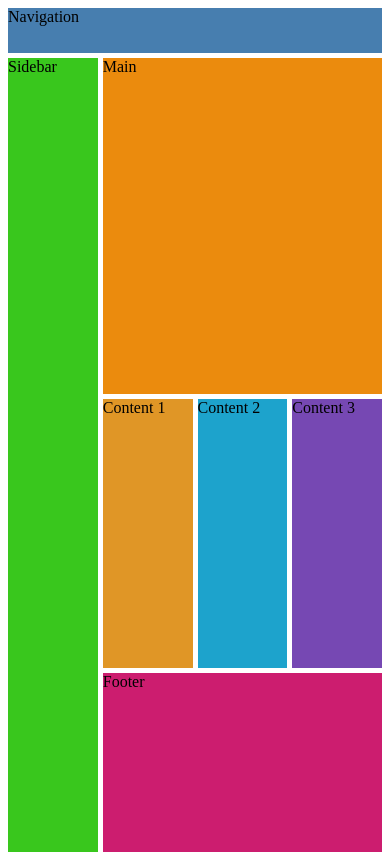
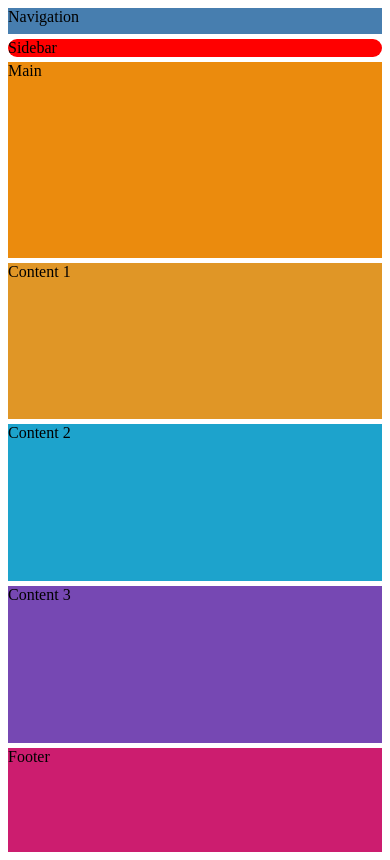
Before and after one commit to AbdallahJay/css-Grid-Layout, a plain HTML site: page index.html in a window 390 px wide. Drawn offline with Linux system fonts and the light colour scheme.

Commit message:
cssGridLayoutchanges

```diff
--- a/style.css
+++ b/style.css
@@ -39,3 +39,21 @@ footer{
     background-color: #cc1d6f;
     grid-area: footer;
 }
+@media(max-width:576px){
+    .container{
+        grid-template-columns: 1fr;
+        grid-template-rows: 0.2fr .02fr 1.5fr 1.2fr 1.2fr 1.2fr 0.8fr;
+        grid-template-areas:
+        "nav"
+        "sidebar"
+        "main"
+        "content1"
+        "content2"
+        "content3"
+        "footer";
+    }
+    #sidebar{
+        background-color: red;
+        border-radius: 30px;
+    }
+}
```
